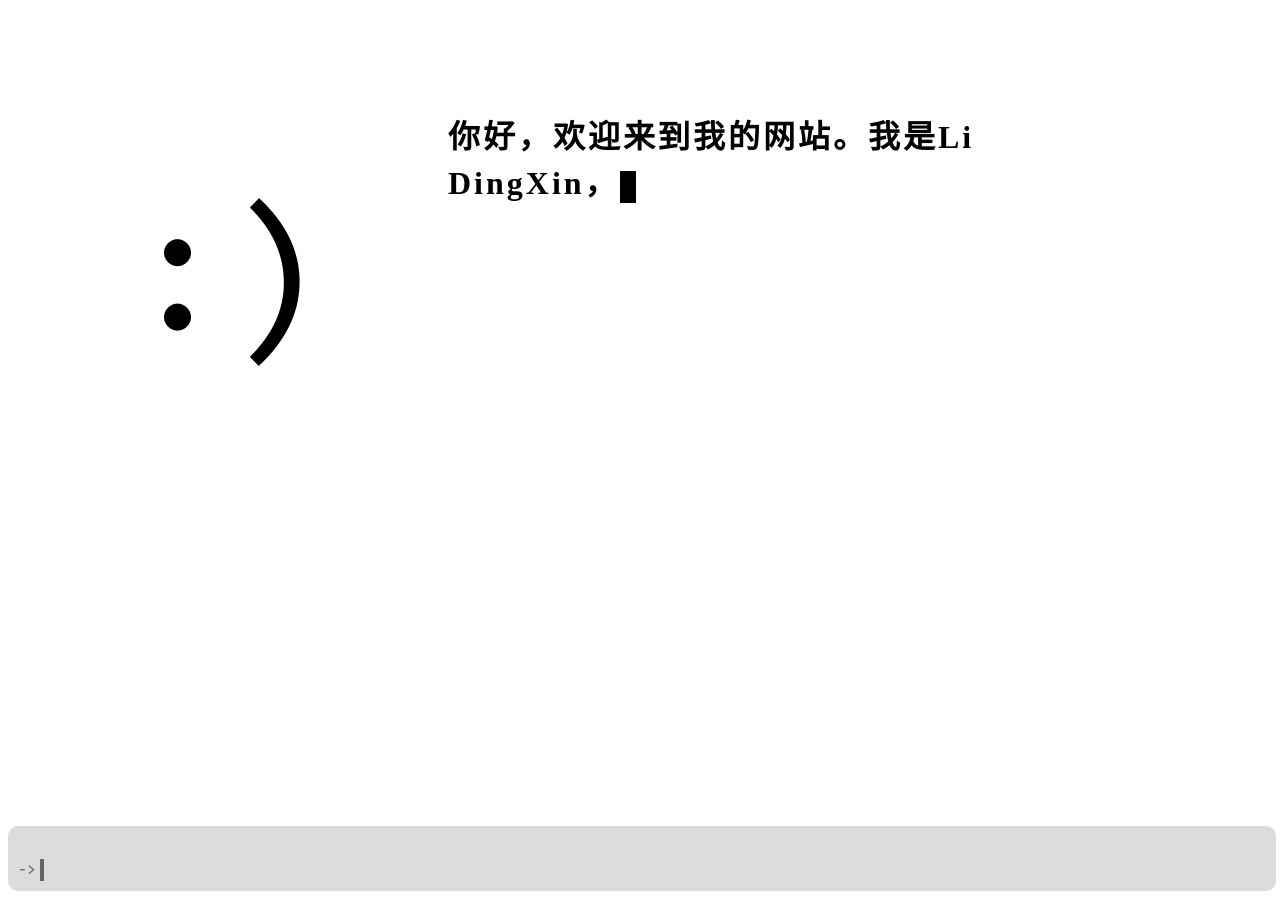
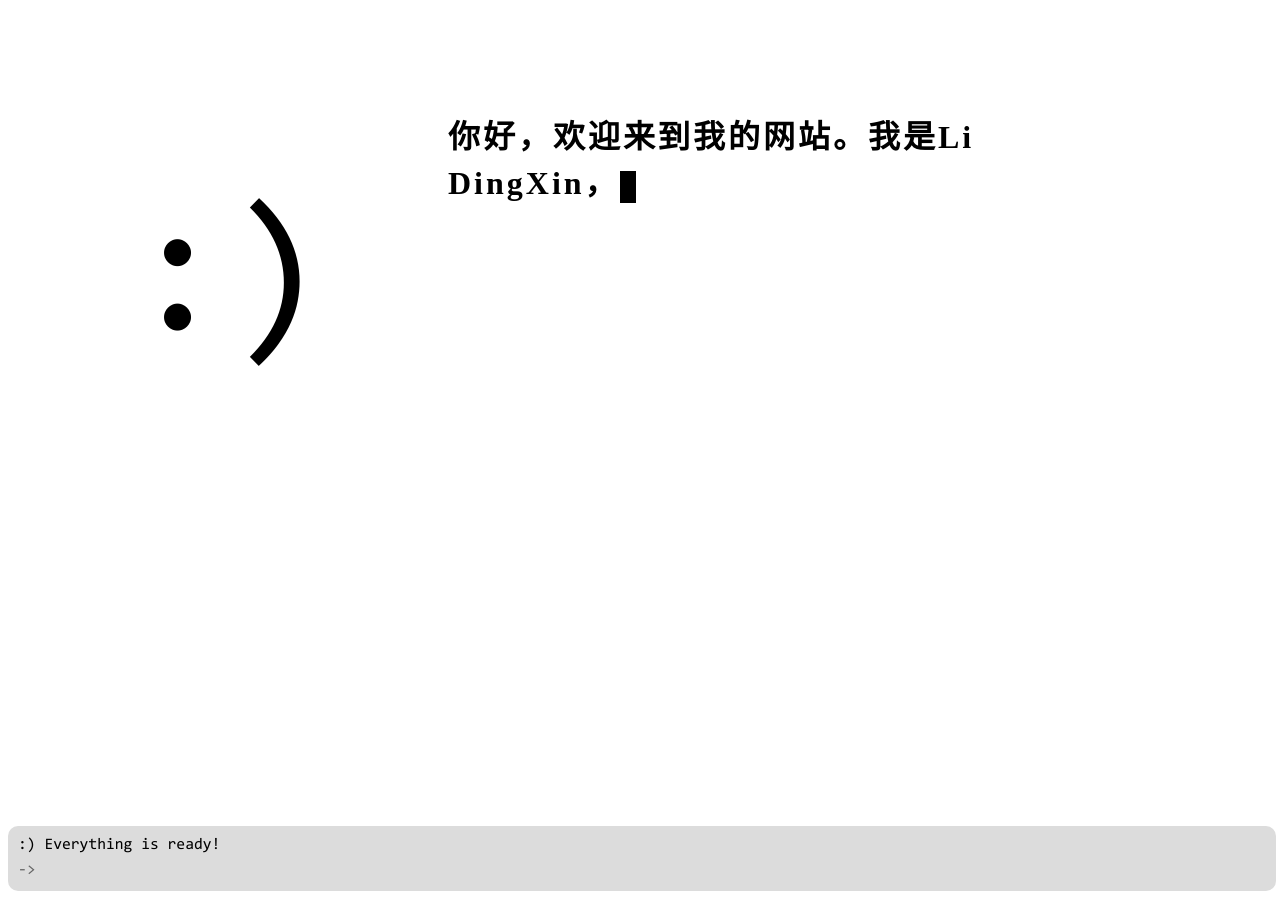
Before and after one commit to lushisi258/lushisi258.github.io, a Jekyll site: the page built from index.html, in a window 1280 px wide. Built offline with Jekyll 4.4.1, drawn with Linux system fonts in a browser that asks for light colours; some web fonts are replaced.

Commit message:
添加欢迎语

```diff
--- a/_layouts/default.html
+++ b/_layouts/default.html
@@ -21,10 +21,11 @@
   <!-- 终端交互区 -->
   <div class="terminal" contenteditable="true">
     <!-- 命令行的显示输出的一行 -->
-    <span class="terminal-text-show"></span>
+    <span class="terminal-text-show">:) Everything is ready!</span>
     <span class="terminal-text"></span>
     <span class="terminal-cursor"></span>
   </div>
+
 </body>
 
 <script src="{{ '/assets/js/default.js' | relative_url }}"></script>
--- a/assets/css/default.css
+++ b/assets/css/default.css
@@ -54,8 +54,11 @@
     display: inline-block;
     width: 0.5vh;
     height: 2.5vh;
+    vertical-align: middle;
+}
+
+.terminal:focus .terminal-cursor {
     animation: terminal-blink 1s infinite;
-    vertical-align: middle;
 }
 
 @keyframes terminal-blink {
```
